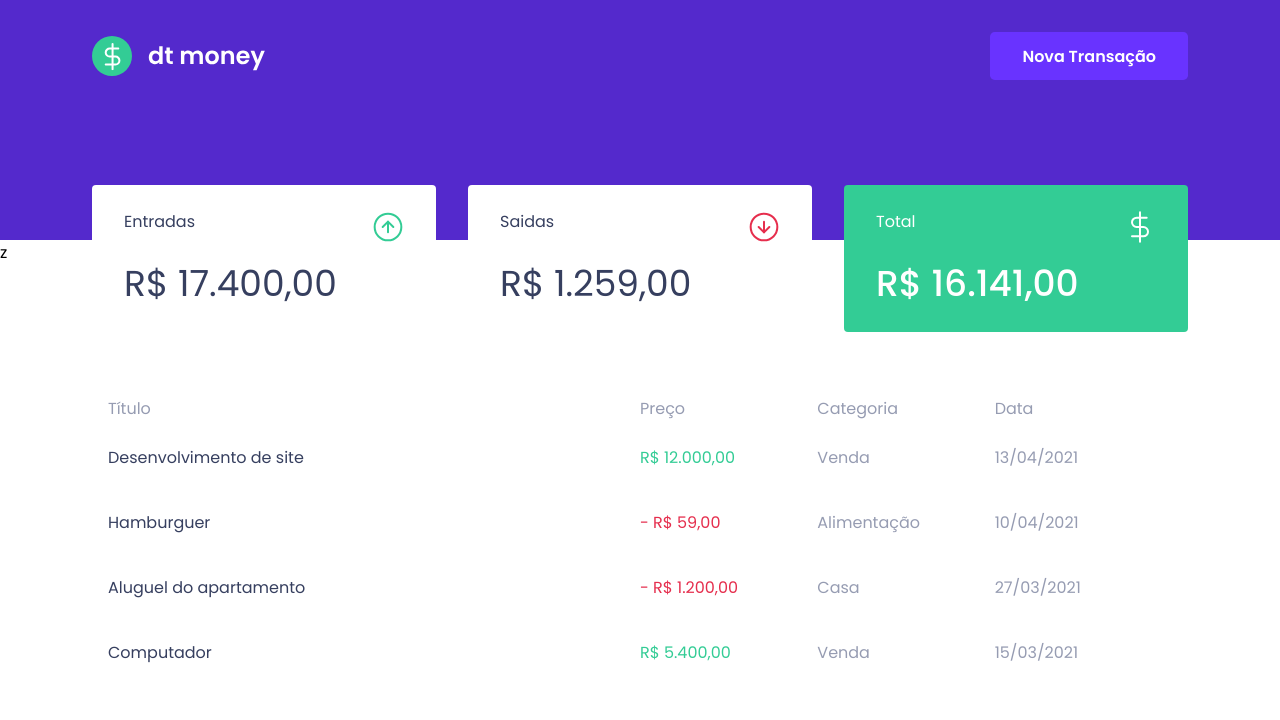
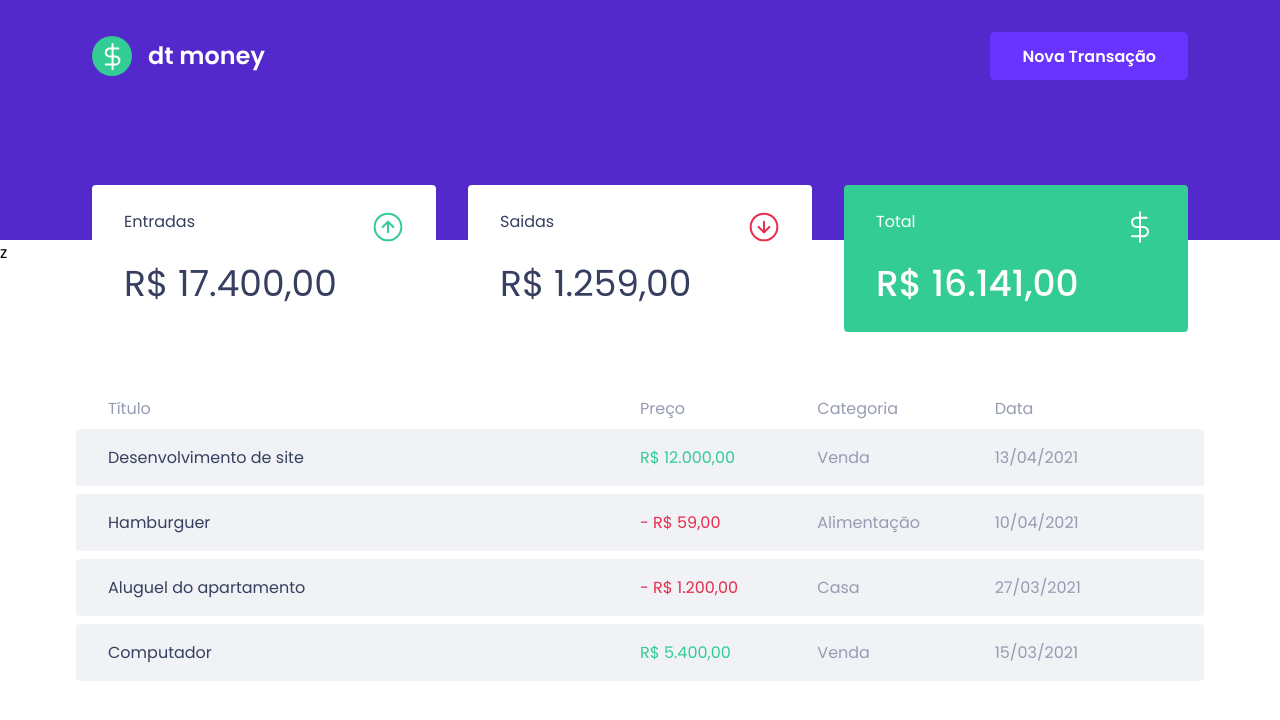
Before and after one commit to anzinirafael/dtmoney, a React (Create React App) app: page / in a window 1280 px wide. Shown: the top 720 px of the page. Built offline with nearby package versions, Linux system fonts and the light colour scheme; no server answers; what miragejs would draw is missing.

Commit message:
position close botton

```diff
--- a/src/components/Modal/index.tsx
+++ b/src/components/Modal/index.tsx
@@ -11,9 +11,12 @@ interface Props{
 export function Modal({onClick} : Props) {
   return (
     <Container>
+      <div>
         <button className="close" onClick={onClick}>
           <img src={close} alt="" />
         </button>
+      </div>
+      <section>
         <h1>Cadastrar transação</h1>
         <input type="text" placeholder="Nome" />
         <br/>
@@ -31,6 +34,7 @@ export function Modal({onClick} : Props) {
         <input type="text" placeholder="Categoria" />
         <br />
         <button className="submit">Cadastrar</button>
+      </section>
       </Container>
   );
 }
--- a/src/components/Modal/style.ts
+++ b/src/components/Modal/style.ts
@@ -3,18 +3,26 @@ import styled from 'styled-components';
 export const Container = styled.div`
     margin: 7% 35%;
     background-color: var(--shape);
-    padding: 3.5rem 3rem;
     width: 30%;
     border-radius: 0.40rem;
+    div{
+        display: flex;
+        justify-content: flex-end;
+        align-items: center;
         .close{
             border: none;
+            background-color: transparent;
             position: fixed;
-        margin-top: -2.7rem;
-        margin-left: 26vw;
+            margin-top: 2rem;
+            margin-right: 0.5rem;
             transition: filter 0.2s;
             &:hover{
                 filter: brightness(0.9);
             }
+        }
+    }
+    section{
+        padding: 4rem 3rem;
     }
     h1{
         font-size: 1.5rem;
--- a/src/components/TransactionsTable/style.ts
+++ b/src/components/TransactionsTable/style.ts
@@ -12,7 +12,7 @@ export const Container = styled.tr<Props>`
     grid-template-columns: 3fr 1fr 1fr 1fr;
     border-radius: 0.25rem;
     align-self: center;
-    background: var(--shape);
+    background: var(--background);
     padding: 1rem 2rem;
     td{
         font-size: 1rem;
```
Lines whose indentation alone changed are shown as unchanged.
